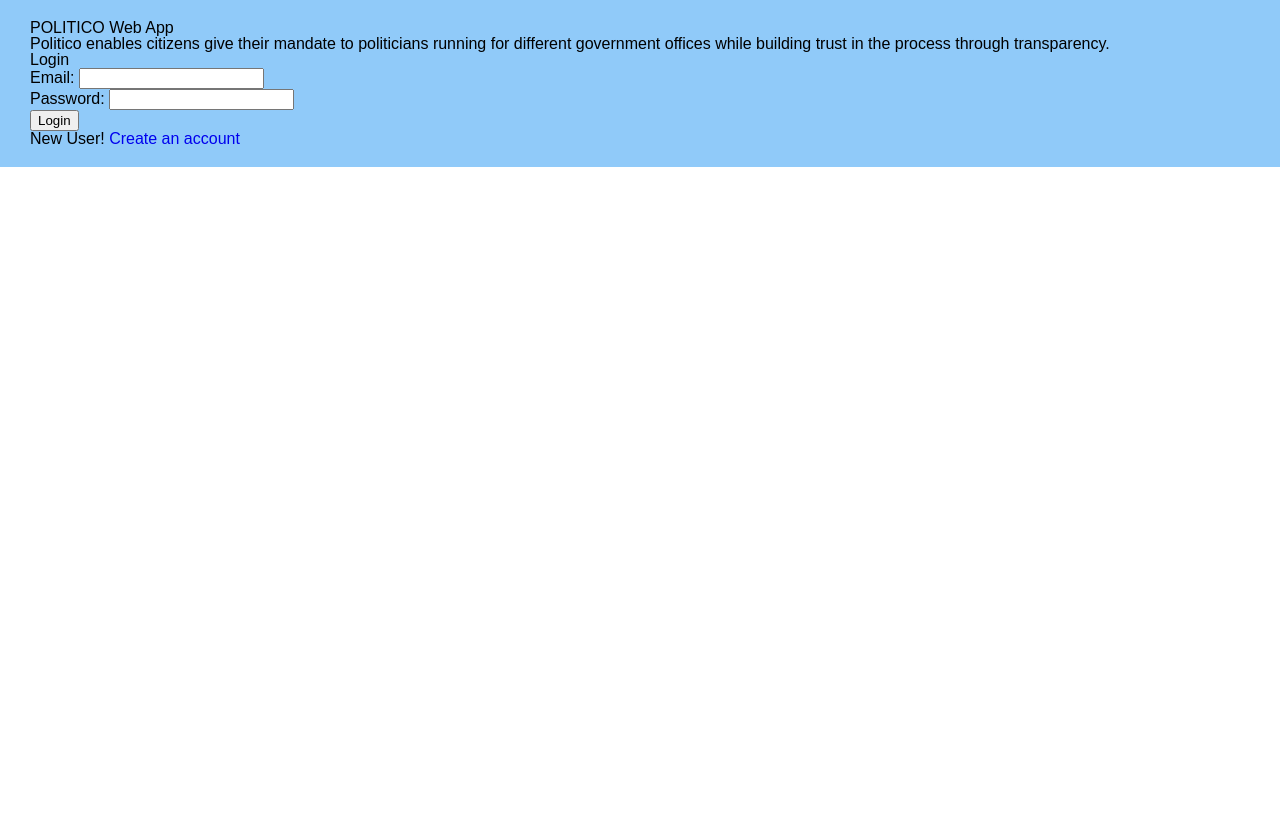
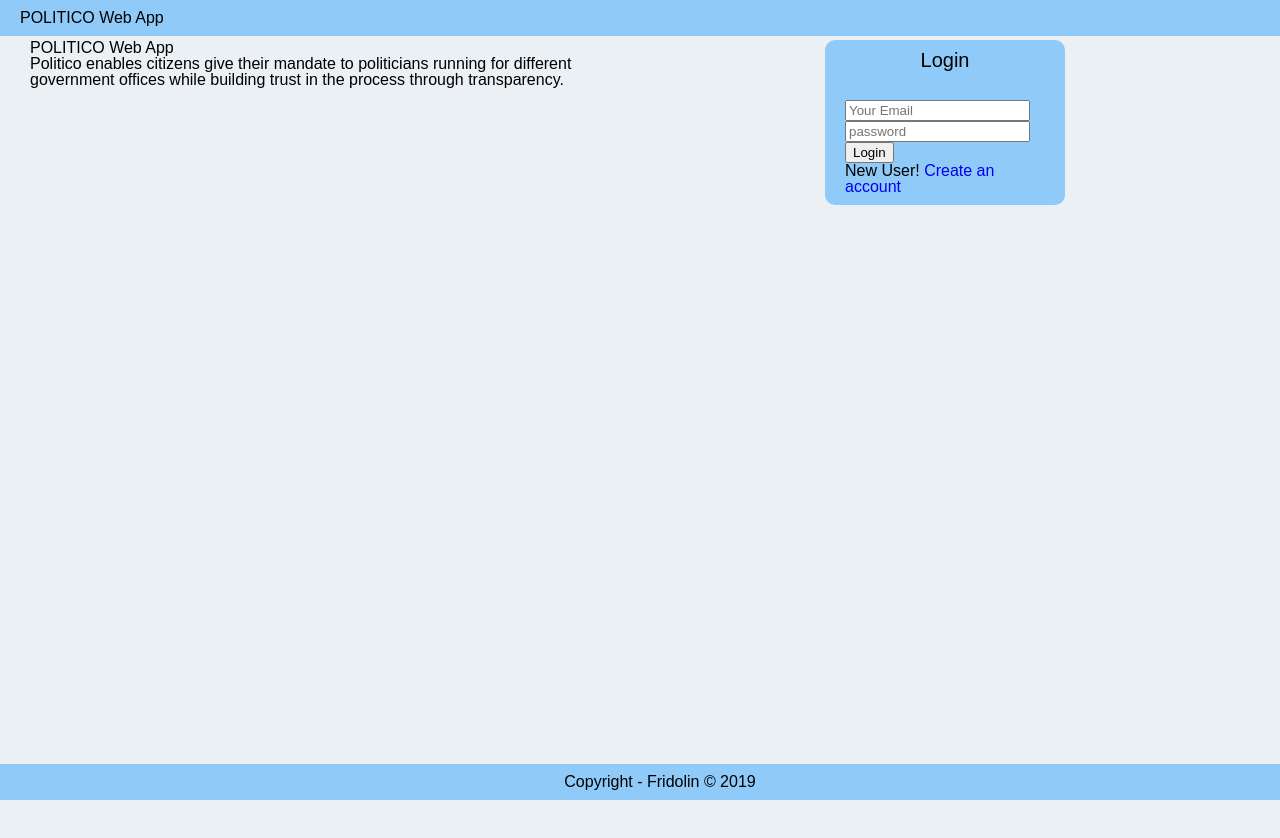
Before and after one commit to fridolinho/Politico, a plain HTML site: page index.html in a window 1280 px wide. Before the commit the page ends 800 px from the top, so only its background shows below. Drawn offline with Linux system fonts and the light colour scheme.

Commit message:
initial commit

```diff
--- a/index.html
+++ b/index.html
@@ -6,21 +6,26 @@
 	<meta name="viewport" content="width=device-width, initial-scale=1.0">
 </head>
 <body>
+	<header>POLITICO Web App</header>
 	<div id="container">
 		<div id="details">
 			<h2>POLITICO Web App</h2>
 			<p>Politico enables citizens give their mandate to politicians running for different government offices while building trust in the process through transparency. </p>
 		</div>
 		<div id="form">
-			<h1>Login</h1>
-			<form action="dashboard.html">
-					<label>Email: </label><input type="email" name="email"><br>
-					<label>Password: </label><input type="password" name="password"><br>
+			<div class="form">
+				<h1>Login</h1>
+				<form action="dashboard.html">
+					<input type="email" name="email" placeholder="Your Email"><br>
+					<input type="password" name="password" placeholder="password"><br>
 					<button>Login</button><br>
 					<p>New User! <a href="signup.html">Create an account</a> </p>
-				</fieldset>
-			</form>
+				</form>
+			</div>
 		</div>
+		<div class="clear"></div>
 	</div>
+
+	<footer><p>Copyright - Fridolin &copy; 2019</p></footer>
 </body>
 </html>
--- a/style.css
+++ b/style.css
@@ -46,6 +46,58 @@
 	border-spacing: 0;
 }
 #container {
+	background-color: #ebf0f5;
+	padding: 20px 30px;
+	margin-top: 20px;
+	height: 100vh;
+}
+
+#details{
+display: block;
+float: left;
+width: 50%;
+}
+
+#form {
+display: block;
+float: right;
+width: 50%;
+}
+.clear {
+	clear: both;
+}
+
+.form {
 	background-color: #90caf9;
-	padding: 20px 30px;
+	border-radius: 10px;
+	padding: 10px 20px;
+	width: 200px;
+	margin: 0 auto;
 }
+.form h1 {
+	text-align: center;
+	font-size: 20px;
+	margin-bottom: 30px;
+}
+
+footer {
+	position: fixed;
+	bottom: 0px;
+	width: 100%;
+	background-color: #90caf9;
+	padding: 10px 20px;
+}
+footer p {
+	text-align: center;
+}
+
+header {
+	position: fixed;
+	top: 0px;
+	width: 100%;
+	background-color: #90caf9;
+	padding: 10px 20px;
+}
+footer p {
+	text-align: center;
+}
```
